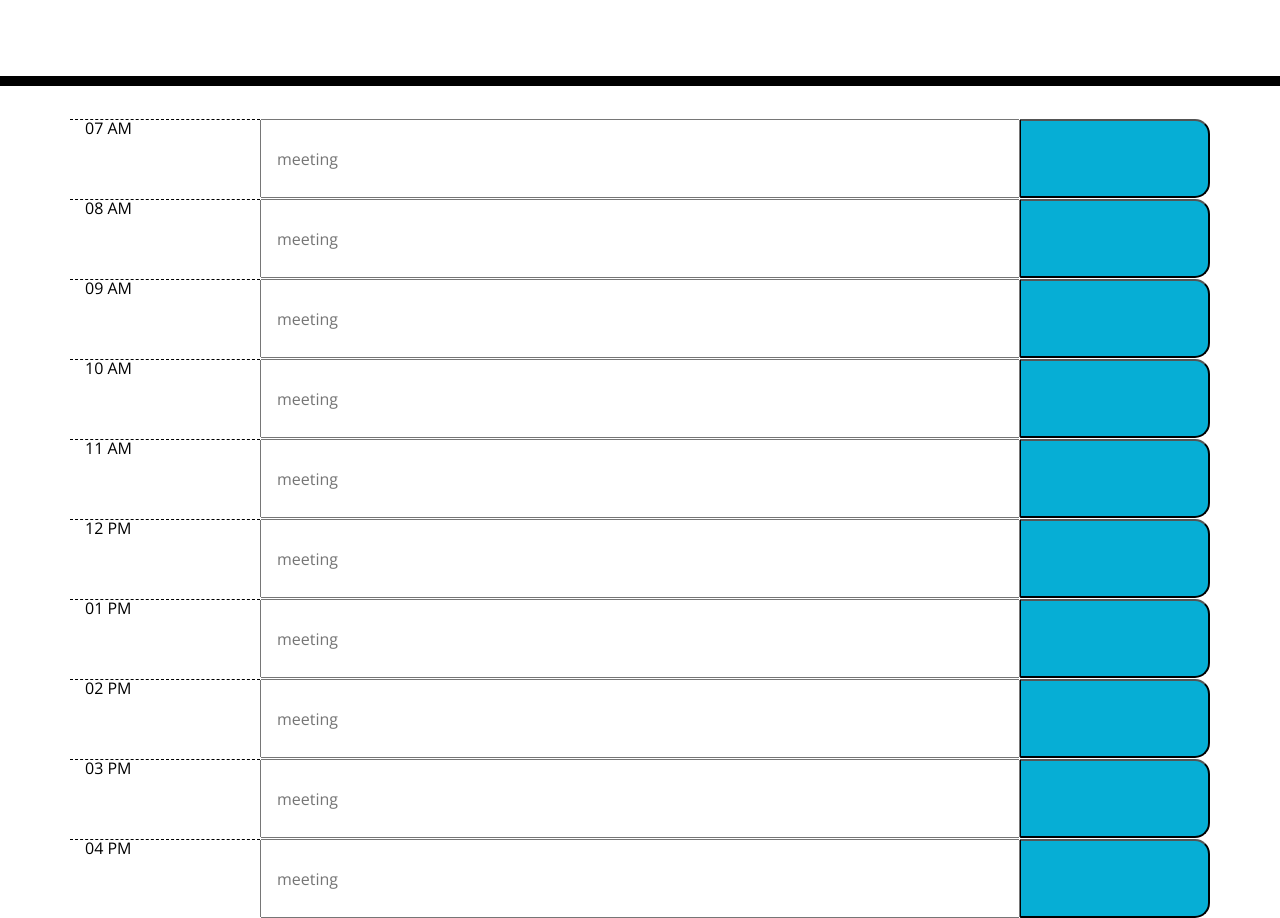
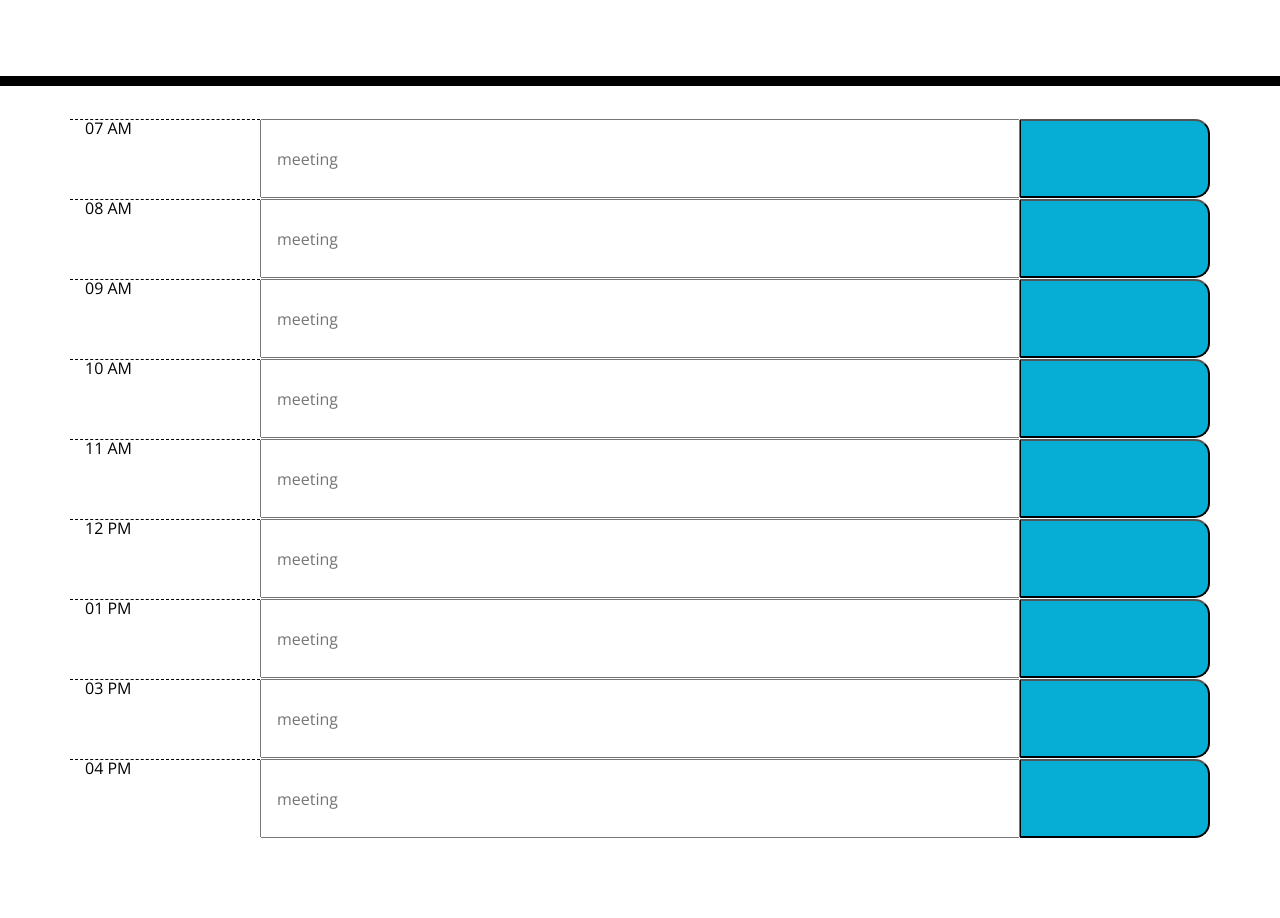
Before and after one commit to nicoleremy95/hw5_workday_scheduler, a plain HTML site: page assests/index.html in a window 1280 px wide. Shown: the part 182-1100 px from the top of the page. After the commit the page ends 1020 px from the top, so only its background shows below. Drawn offline with nearby package versions, Linux system fonts and the light colour scheme.

Commit message:
no two pm final

```diff
--- a/assests/index.html
+++ b/assests/index.html
@@ -81,13 +81,13 @@
             <i: hover></i:>
         </button>
       </form>
-      <form class="row" method="POST" id="2">
+      <!-- <form class="row" method="POST" id="2">
         <label class="hour two col-2" value="text" data-hour="14">02 PM</label>
         <input type="text" placeholder="meeting" class="two col-8"/>
         <button class="saveBtn twoBtn col-2">
             <i: hover></i:>
         </button>
-      </form>
+      </form> -->
       <form class="row" method="POST" id="3">
         <label class="hour three col-2" value="text" data-hour="15">03 PM</label>
         <input type="text" placeholder="meeting" class="three col-8"/>
```
Also changed, not shown: 1 other file.
